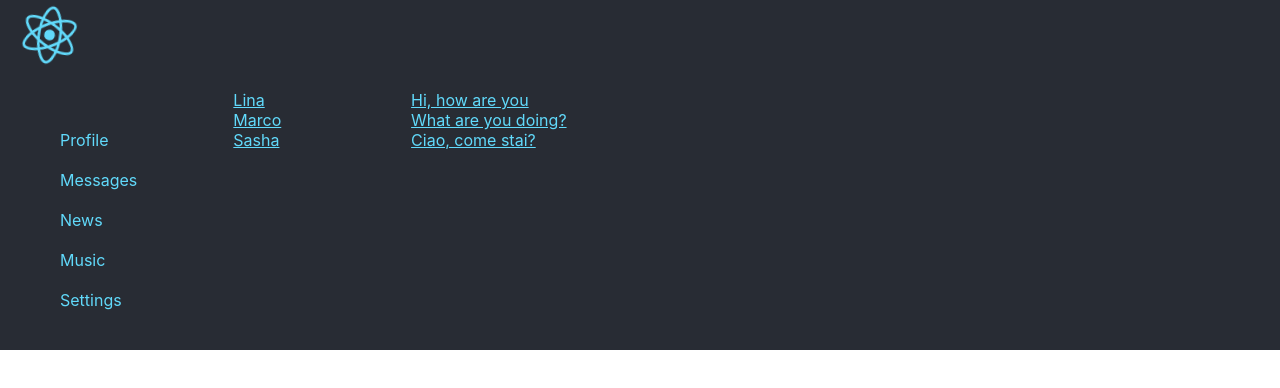
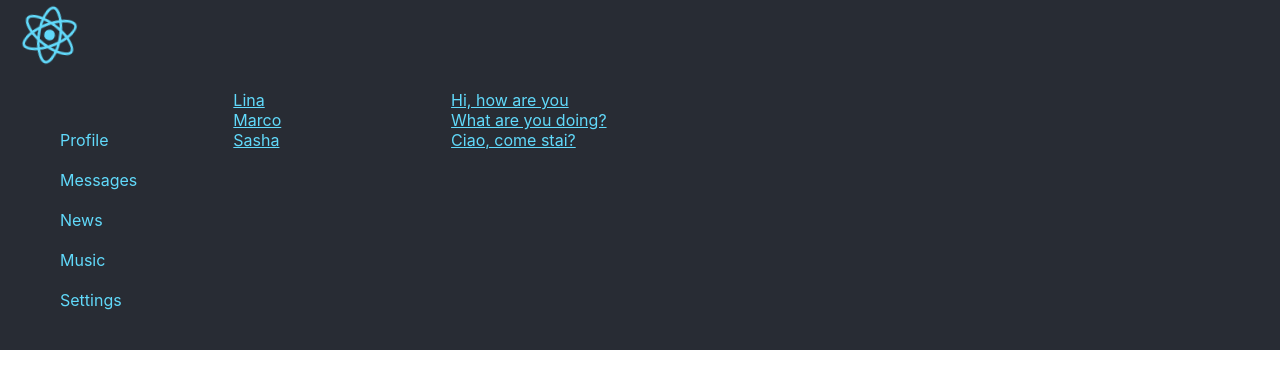
Before and after one commit to TeaThais/my-react-app, a React (Create React App) app: page /dialogs in a window 1280 px wide. Shown: the top 388 px of the page. Built offline with nearby package versions, Linux system fonts and the light colour scheme.

Commit message:
Update Dialog.jsx

```diff
--- a/src/components/Dialogs/Dialog/Dialog.jsx
+++ b/src/components/Dialogs/Dialog/Dialog.jsx
@@ -9,7 +9,8 @@ const Dialog = (props) => {
     return (
         <div>
             <div className={classes.dialogItem}>
-                <NavLink to={path}>{props.name} {props.message}</NavLink>
+                <NavLink activeClassName={classes.active} to={path}>{props.name}</NavLink>
+                <NavLink activeClassName={classes.active} to={path}>{props.message}</NavLink>
             </div>
         </div>
     )
```
